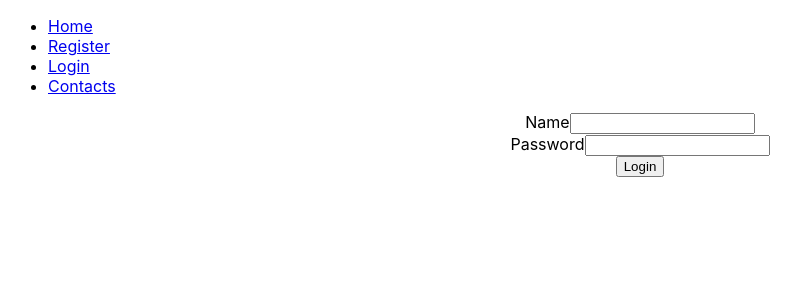
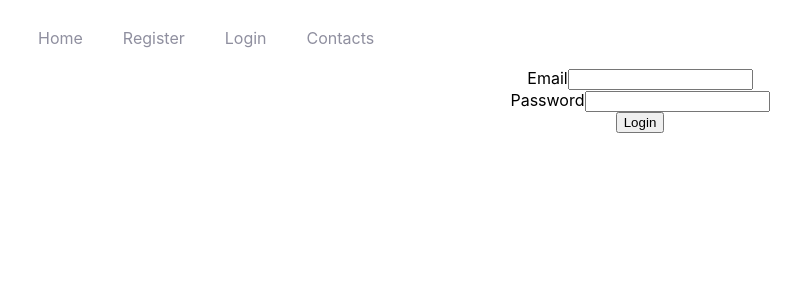
Before and after one commit to AlexeyGrk/goit-react-hw-08-phonebook, a React (Create React App) app: page /login in a window 1280 px wide. Shown: the top 300 px of the page, without its empty margins (0-802 px from the left). Built offline with nearby package versions, Linux system fonts and the light colour scheme.

Commit message:
add styles for header,notification and other

```diff
--- a/src/App.js
+++ b/src/App.js
@@ -1,12 +1,20 @@
+import toast from "react-hot-toast";
 import { useSelector } from "react-redux";
+
 import {
   BrowserRouter as Router,
   Route,
-  NavLink,
   Switch,
   Redirect,
 } from "react-router-dom";
 import "./App.css";
+import {
+  NavHeader,
+  Nav,
+  NavList,
+  NavListItem,
+  NavigationLink,
+} from "./App.styled";
 
 import ContactsPage from "./views/ContactsPage";
 import LoginPage from "./views/LoginPage";
@@ -18,32 +26,35 @@ function App() {
   return (
     <Router>
       <div className="App">
-        <nav>
-          <ul>
-            <li>
-              <NavLink to="/">Home</NavLink>
-            </li>
-            <li>
-              <NavLink to="/register">Register</NavLink>
-            </li>
-            <li>
-              <NavLink to="/login">Login</NavLink>
-            </li>
-            <li>
-              <NavLink to="/contacts">Contacts</NavLink>
-            </li>
-          </ul>
-        </nav>
+        <NavHeader>
+          <Nav>
+            <NavList>
+              <NavListItem>
+                <NavigationLink to="/">Home</NavigationLink>
+              </NavListItem>
+              {!loggedIn && (
+                <NavListItem>
+                  <NavigationLink to="/register">Register</NavigationLink>
+                </NavListItem>
+              )}
+              {!loggedIn && (
+                <NavListItem>
+                  <NavigationLink to="/login">Login</NavigationLink>
+                </NavListItem>
+              )}
+              <NavListItem>
+                <NavigationLink to="/contacts">Contacts</NavigationLink>
+              </NavListItem>
+            </NavList>
+          </Nav>
+        </NavHeader>
+
         <Switch>
           <Route path="/register">
             <RegisterPage />
           </Route>
           <Route path="/login">
-            {loggedIn ? (
-              <h1>Вы уже вошли в свой аккаунт</h1>
-            ) : (
-              <LoginPage></LoginPage>
-            )}
+            {loggedIn ? <Redirect to="/contacts" /> : <LoginPage></LoginPage>}
           </Route>
           <Route path="/" exact>
             <h1>Start Page</h1>
--- /dev/null
+++ b/src/App.styled.jsx
@@ -0,0 +1,30 @@
+import styled from "@emotion/styled/macro";
+import { NavLink } from "react-router-dom";
+export const NavHeader = styled.header``;
+export const NavigationLink = styled(NavLink)`
+  color: #8f8f9f;
+  font-weight: normal;
+  text-decoration: none;
+
+  margin: 0px;
+  &: hover {
+    color: #ff9f9f;
+    font-weight: normal;
+    text-decoration: none;
+    cursor: pointer;
+    background-color: #ffffff;
+  }
+`;
+
+export const Nav = styled.nav``;
+export const NavList = styled.ul`
+  display: flex;
+  list-style: none;
+  margin-block-start: 0;
+  margin-block-end: 0;
+  padding-inline-start: 0;
+  padding: 0 10px;
+`;
+export const NavListItem = styled.li`
+  padding: 20px;
+`;
--- a/src/components/LoginForm/LoginForm.jsx
+++ b/src/components/LoginForm/LoginForm.jsx
@@ -37,12 +37,23 @@ const LoginForm = () => {
       ) : (
         <LoginMainForm onSubmit={handleSubmit(onSubmit)}>
           <label htmlFor="email">
-            Name
-            <input {...register("email")} id="email" />
+            Email
+            <input
+              required
+              // pattern="/^\w+([\.-]?\w+)*@\w+([\.-]?\w+)*(\.\w{2,3})+$/"
+              {...register("email")}
+              type="email"
+              id="email"
+            />
           </label>
           <label htmlFor="password">
             Password
-            <input {...register("password")} id="password" />
+            <input
+              required
+              {...register("password")}
+              type="password"
+              id="password"
+            />
           </label>
           <button type="submit">Login</button>
         </LoginMainForm>
--- a/src/components/Phonebook/Phonebook.jsx
+++ b/src/components/Phonebook/Phonebook.jsx
@@ -3,7 +3,7 @@ import toast, { Toaster } from "react-hot-toast";
 
 import "react-loader-spinner/dist/loader/css/react-spinner-loader.css";
 import Loader from "react-loader-spinner";
-import { useDispatch } from "react-redux";
+import { useDispatch, useSelector } from "react-redux";
 import {
   useGetContactsQuery,
   useDeleteContactMutation,
@@ -28,7 +28,7 @@ const Phonebook = () => {
   const [deleteContactHook, { isLoading: isDeleting }] =
     useDeleteContactMutation();
   const [addContactHook, { isLoading: isAdding }] = useAddContactMutation();
-
+  const loggedIn = useSelector((state) => state.setCredentials.isLogin);
   const {
     data = [],
     error,
@@ -51,7 +51,11 @@ const Phonebook = () => {
 
   const [name, setName] = useLocalStorage("name", "");
   const [number, setNumber] = useLocalStorage("number", "");
-
+  // useEffect(() => {
+  //   if (loggedIn) {
+  //     toast.success("Auth");
+  //   }
+  // }, [loggedIn]);   // сделать единоразовое оповещение при входе
   const handleChange = (e) => {
     switch (e.target.name) {
       case "name":
--- a/src/components/RegisterForm/RegisterForm.jsx
+++ b/src/components/RegisterForm/RegisterForm.jsx
@@ -34,6 +34,9 @@ const RegisterForm = () => {
         <label htmlFor="name">
           Name
           <input
+            required
+            pattern="^[a-zA-Zа-яА-Я]+(([' -][a-zA-Zа-яА-Я ])?[a-zA-Zа-яА-Я]*)*$"
+            title="Имя может состоять только из букв, апострофа, тире и пробелов. Например Adrian, Jacob Mercer, Charles de Batz de Castelmore d'Artagnan и т. п."
             id="name"
             {...register("name", {
               required: true,
@@ -46,12 +49,18 @@ const RegisterForm = () => {
           )}
         </label>
         <label htmlFor="password">
-          Number
-          <input {...register("password")} id="password" />
+          Password
+          <input {...register("password")} type="password" id="password" />
         </label>
         <label htmlFor="email">
           Email
-          <input {...register("email")} id="email" />
+          <input
+            required
+            pattern="/^[a-zA-Z0-9.!#$%&'*+/=?^_`{|}~-]+@[a-zA-Z0-9-]+(?:\.[a-zA-Z0-9-]+)*$/"
+            {...register("email")}
+            type="email"
+            id="email"
+          />
         </label>
         <button type="submit">Register</button>
       </RegisterMainForm>
```
